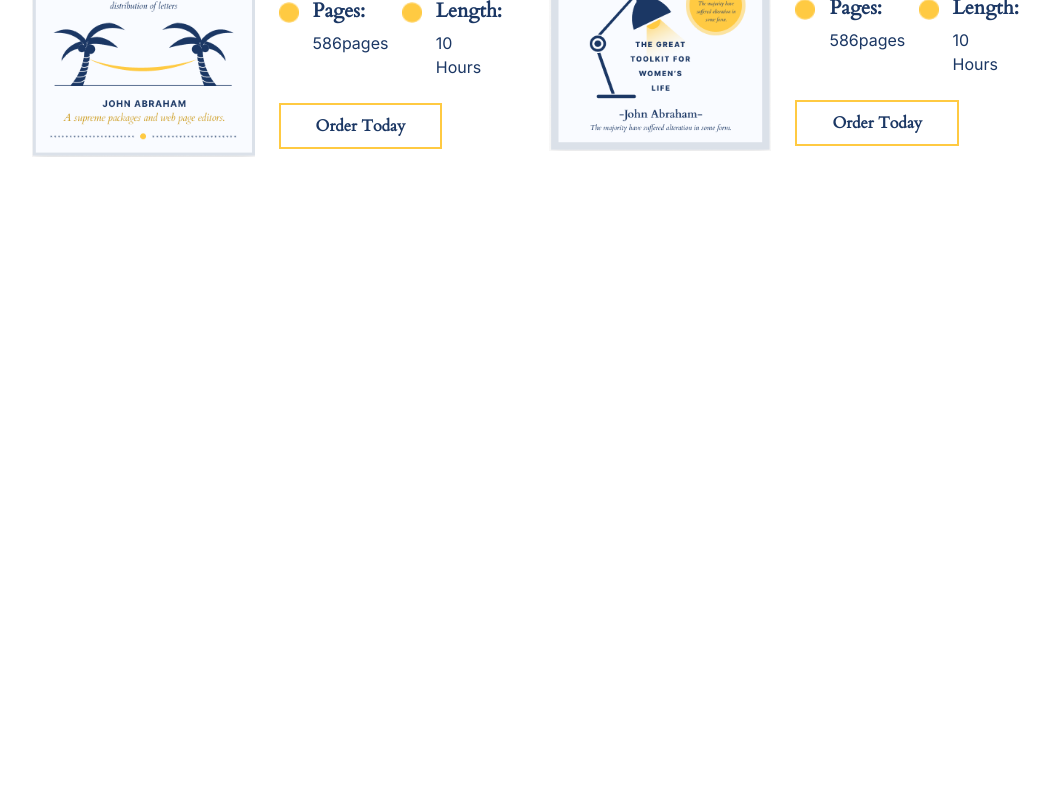
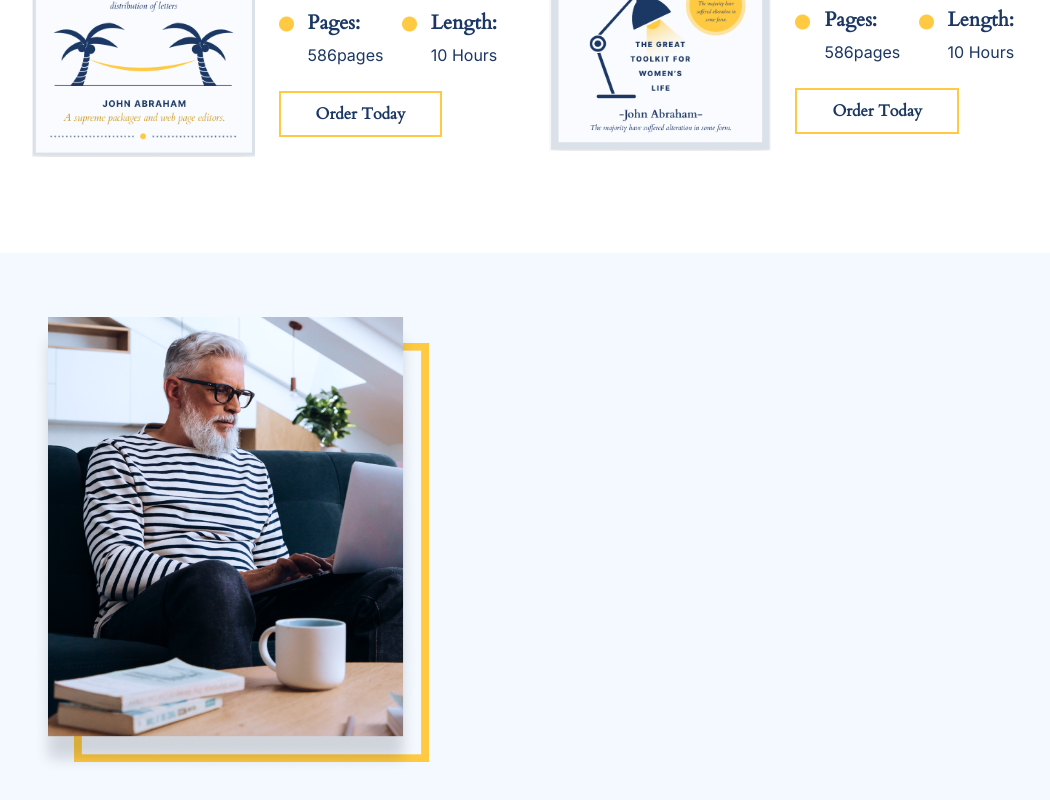
Before and after one commit to KiritoEM/PAGE-BOOK, a React (Create React App) app: page / in a window 1280 px wide. Shown: the part 1130-1930 px from the top of the page, without its empty margins (115-1165 px from the left). Before the commit the page ends 1367 px from the top, so only its background shows below. Built offline with nearby package versions, Linux system fonts and the light colour scheme.

Commit message:
add cover

```diff
--- /dev/null
+++ b/src/components/About.tsx
@@ -0,0 +1,20 @@
+import AboutContent from "./about/AboutContent";
+
+const About = (): JSX.Element => {
+  return (
+    <section id="about">
+      <div className="row">
+        <div className="col-5">
+          <div className="section-cover">
+            <img src="/image/about.png" alt="" />
+          </div>
+        </div>
+        <div className="col-7">
+          <AboutContent />
+        </div>
+      </div>
+    </section>
+  );
+};
+
+export default About;
--- /dev/null
+++ b/src/components/about/AboutContent.tsx
@@ -0,0 +1,9 @@
+const AboutContent = () : JSX.Element => {
+    return (
+        <div className="section-content">
+
+        </div>
+    );
+};
+
+export default AboutContent;
--- a/src/pages/Home.tsx
+++ b/src/pages/Home.tsx
@@ -1,11 +1,13 @@
 import Welcoming from "../components/Welcoming";
 import AuthorBook from "../components/AuthorBook";
+import About from "../components/About";
 
 const Home = (): JSX.Element => {
   return (
     <section id="home">
       <Welcoming />
       <AuthorBook />
+      <About />
     </section>
   );
 };
--- a/src/styles/Home/Navbar/Navbar.scss
+++ b/src/styles/Home/Navbar/Navbar.scss
@@ -1,3 +1,5 @@
+@import "./Navresponsive.scss";
+
 #navbar {
     width: 100%;
     height: max-content;
@@ -14,23 +16,23 @@
         align-items: center;
         @include container;
 
-         @include screen(small){
+        @include screen(small) {
             box-shadow: 0 2px 7px rgba(27, 27, 27, 0.459);
             height: 4.4rem;
             z-index: 500;
             width: 100%;
             overflow: hidden;
             background-color: $color-primary;
-         }
+        }
 
-         @include screen(medium){
+        @include screen(medium) {
             box-shadow: 0 2px 7px rgba(27, 27, 27, 0.459);
             height: 4.8rem;
             z-index: 500;
             width: 100%;
             overflow: hidden;
             background-color: $color-primary;
-         }
+        }
 
         #section-header {
             height: 100%;
@@ -38,7 +40,7 @@
             align-items: center;
             gap: 12px;
 
-            @include screen(small){
+            @include screen(small) {
                 gap: 2%;
             }
 
@@ -47,7 +49,7 @@
                     width: 80px;
                     object-fit: cover;
 
-                    @include screen(small){
+                    @include screen(small) {
                         width: 72px;
                     }
                 }
@@ -63,7 +65,7 @@
                         width: 34px;
                         object-fit: cover;
 
-                        @include screen(small){
+                        @include screen(small) {
                             width: 31px;
                         }
                     }
--- /dev/null
+++ b/src/styles/Home/about/about.scss
@@ -0,0 +1,20 @@
+#about{
+    width: 100%;
+    overflow: hidden;
+    height: max-content;
+    background-color: #F4F8FF;
+    padding-top: 4rem;
+    padding-bottom: 4rem;
+    @include container;
+
+     .section-cover{
+        width: 100%;
+        height: 100%;
+
+         img{
+            width: 100%;
+            height: 100%;
+            object-fit: contain;
+         }
+     }
+}
--- a/src/styles/Home/auth-book/auth-books.scss
+++ b/src/styles/Home/auth-book/auth-books.scss
@@ -1,35 +1,36 @@
-#auth-book{
+@import "auth-card.scss";
+
+#auth-book {
     width: 100%;
     overflow: hidden;
-    position: relative;
-    top: 6.7rem;
+    margin-top: 6.7rem;
     padding-top: 4rem;
-    padding-bottom: 5rem;
+    padding-bottom: 6rem;
     @include container;
 
-     @include screen(small){
+    @include screen(small) {
         top: 0;
         padding-top: 3.5rem;
-     }
+    }
 
-     .section-header{
+    .section-header {
         text-align: center;
 
-        h3{
+        h3 {
             color: $color-primary;
             font-family: $font-cardo;
             font-weight: 600;
         }
 
-        .line{
+        .line {
             width: 36px;
             margin: 0.8rem auto;
             height: 2px;
             background-color: $color-secondary;
         }
-     }
+    }
 
-     .section-content{
+    .section-content {
         margin-top: 3rem;
-     }
+    }
 }
--- a/src/styles/Home/auth-book/auth-card.scss
+++ b/src/styles/Home/auth-book/auth-card.scss
@@ -46,7 +46,7 @@
                     width: max-content;
 
                     img {
-                        width: 20px;
+                        width: 15px;
                     }
                 }
 
--- a/src/styles/global.scss
+++ b/src/styles/global.scss
@@ -3,8 +3,8 @@
 
 /*home styles*/
 @import "./Home/Navbar/Navbar.scss";
-@import "./Home/Navbar/Navresponsive.scss";
 @import "./Home/home.scss";
 @import "./Home/welcoming/welcoming.scss";
 @import "./Home/auth-book/auth-books.scss";
-@import "./Home/auth-book/auth-card.scss";
+@import "./Home/about/about.scss";
+@import "./Home/about/about.scss";
```
